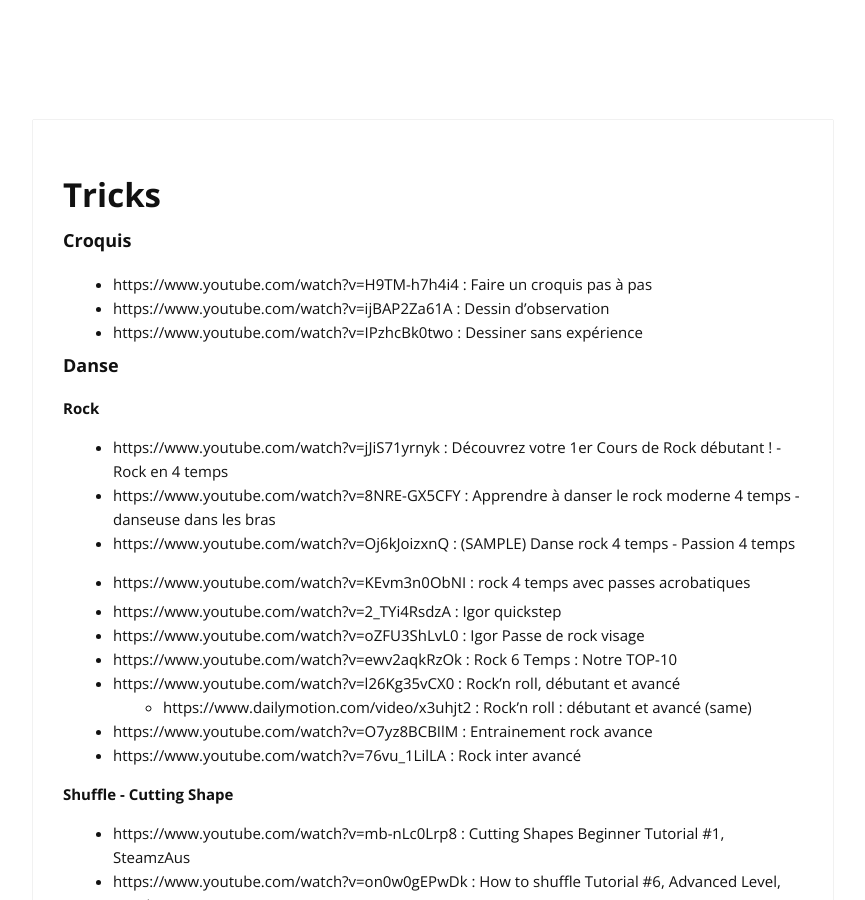
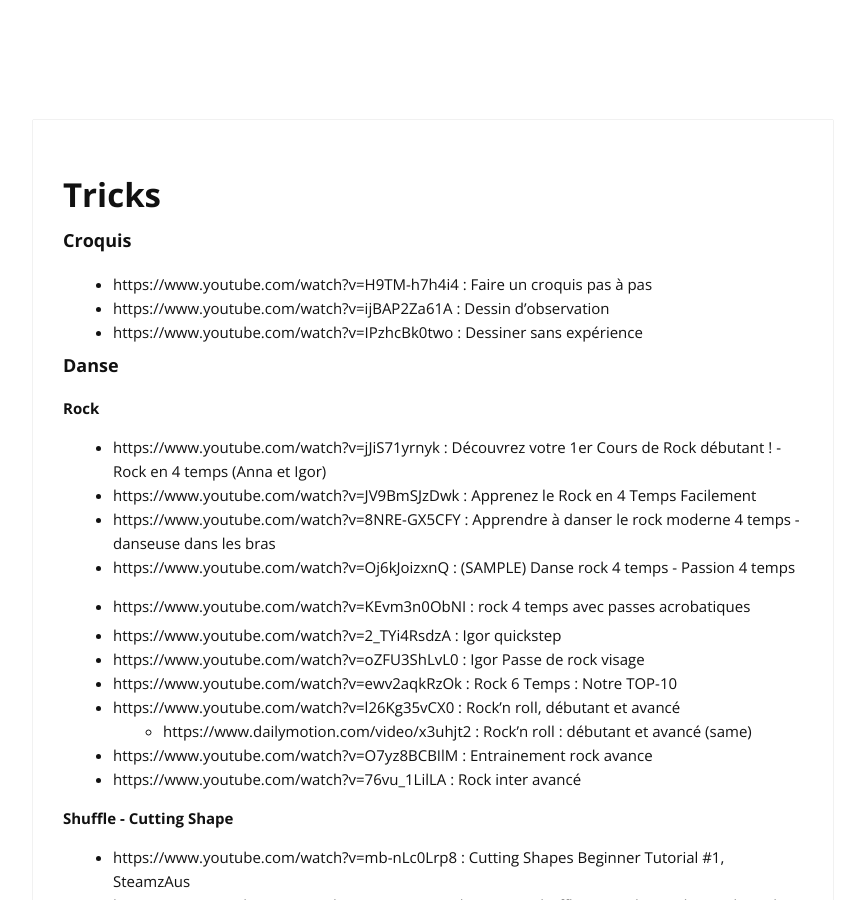
Before and after one commit to cylmat/cylmat.github.io, a Jekyll site: the page built from _pages/tricks.md, in a window 1280 px wide and 900 px high. Shown: the whole window, without its empty margins (207-1072 px from the left). Built offline with Jekyll 4.4.1, drawn with Linux system fonts in a browser that asks for light colours; nearby versions of some CDN libraries.

Commit message:
Update tricks.md

```diff
--- a/_pages/tricks.md
+++ b/_pages/tricks.md
@@ -13,7 +13,8 @@
 ### Danse
 
 **Rock**
-- https://www.youtube.com/watch?v=jJiS71yrnyk : Découvrez votre 1er Cours de Rock débutant ! - Rock en 4 temps
+- https://www.youtube.com/watch?v=jJiS71yrnyk : Découvrez votre 1er Cours de Rock débutant ! - Rock en 4 temps (Anna et Igor)
+- https://www.youtube.com/watch?v=JV9BmSJzDwk : Apprenez le Rock en 4 Temps Facilement
 - https://www.youtube.com/watch?v=8NRE-GX5CFY : Apprendre à danser le rock moderne 4 temps - danseuse dans les bras
 - https://www.youtube.com/watch?v=Oj6kJoizxnQ : (SAMPLE) Danse rock 4 temps - Passion 4 temps
 - https://www.youtube.com/watch?v=KEvm3n0ObNI : rock 4 temps avec passes acrobatiques
```
